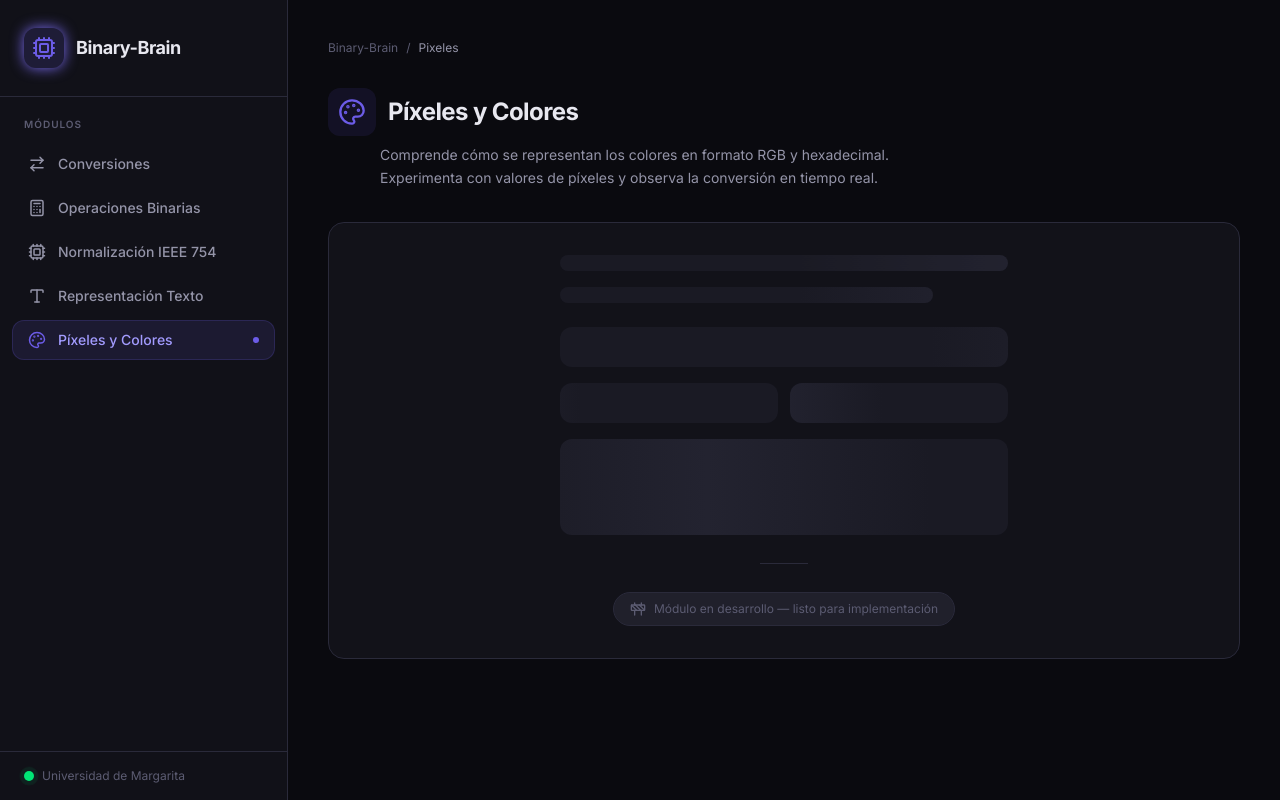
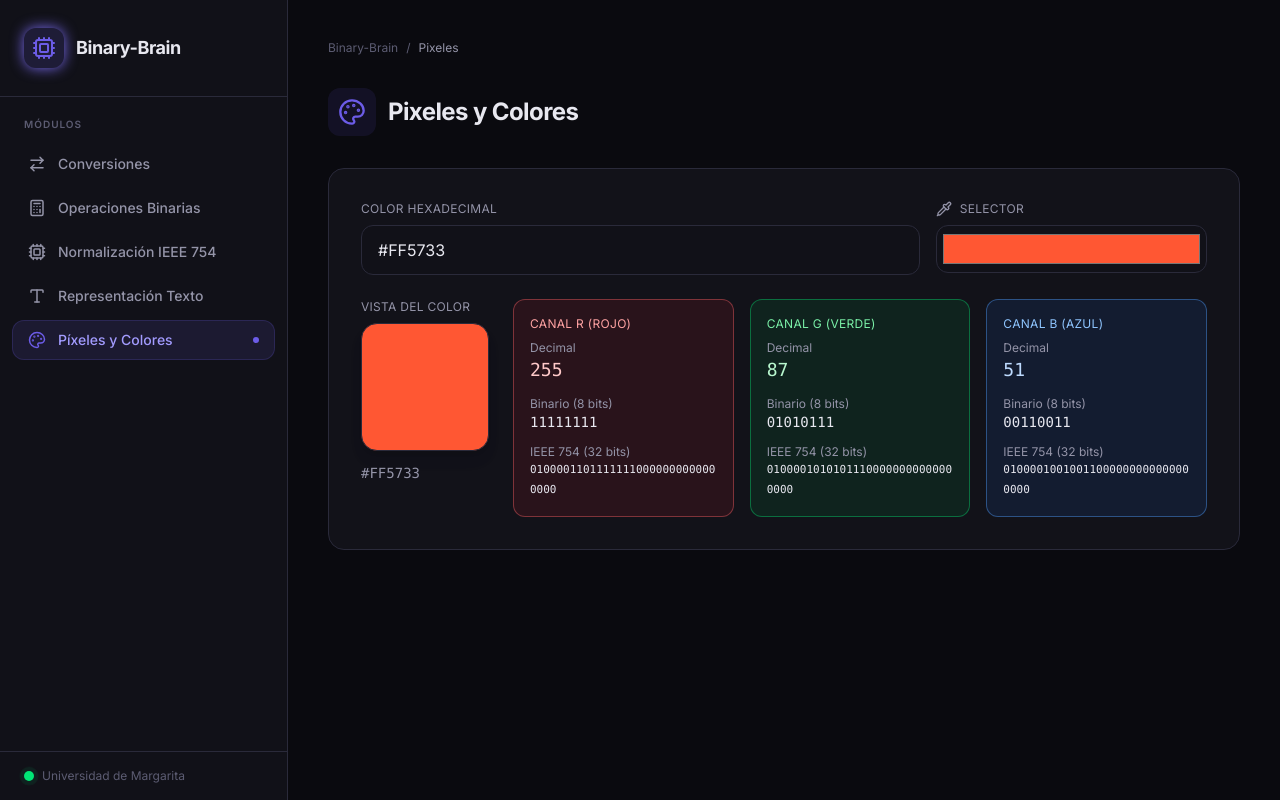
Before and after one commit to 0x-la1n/Binary-Brain, a React (Vite) app: page / in a window 1280 px wide. Both pictures are taken after a click on the button "Píxeles y Colores". Built offline with nearby package versions, Linux system fonts and the light colour scheme.

Commit message:
feat(modulo-pixeles): Implementar lógica de normalización de color hexadecimal y mejorar la interfaz de usuario con validación de entrada

```diff
--- a/src/components/modules/ModuloPixeles.jsx
+++ b/src/components/modules/ModuloPixeles.jsx
@@ -1,12 +1,202 @@
-import { Palette } from 'lucide-react';
-import PlaceholderModule from '../PlaceholderModule';
+import { useEffect, useMemo, useState } from 'react';
+import { Palette, Pipette } from 'lucide-react';
+
+function normalizeHex(value) {
+  const trimmed = value.trim();
+  if (!trimmed) {
+    return null;
+  }
+
+  const withHash = trimmed.startsWith('#') ? trimmed : `#${trimmed}`;
+  if (!/^#[0-9A-Fa-f]{6}$/.test(withHash)) {
+    return null;
+  }
+
+  return withHash.toUpperCase();
+}
+
+function hexToRgb(hex) {
+  return {
+    r: parseInt(hex.slice(1, 3), 16),
+    g: parseInt(hex.slice(3, 5), 16),
+    b: parseInt(hex.slice(5, 7), 16),
+  };
+}
+
+function toIEEE754Bits(value) {
+  const buffer = new ArrayBuffer(4);
+  const view = new DataView(buffer);
+  view.setFloat32(0, value, false);
+  return view.getUint32(0, false).toString(2).padStart(32, '0');
+}
+
+function buildChannelData(value) {
+  return {
+    decimal: value,
+    binary8: value.toString(2).padStart(8, '0'),
+    ieee754: toIEEE754Bits(value),
+  };
+}
 
 export default function ModuloPixeles() {
+  const [hexInput, setHexInput] = useState('#FF5733');
+  const [selectedColor, setSelectedColor] = useState('#FF5733');
+  const [error, setError] = useState('');
+
+  useEffect(() => {
+    const normalized = normalizeHex(hexInput);
+
+    if (!hexInput.trim()) {
+      setError('Ingresa un valor hexadecimal en formato #RRGGBB');
+      return;
+    }
+
+    if (!normalized) {
+      setError('Formato invalido. Usa #RRGGBB (ej: #FF5733)');
+      return;
+    }
+
+    setError('');
+    setSelectedColor(normalized);
+  }, [hexInput]);
+
+  const rgb = useMemo(() => hexToRgb(selectedColor), [selectedColor]);
+
+  const channels = useMemo(
+    () => [
+      {
+        key: 'R',
+        name: 'Rojo',
+        value: rgb.r,
+        styles: {
+          border: 'border-red-400/40',
+          bg: 'bg-red-500/10',
+          title: 'text-red-300',
+          value: 'text-red-200',
+        },
+      },
+      {
+        key: 'G',
+        name: 'Verde',
+        value: rgb.g,
+        styles: {
+          border: 'border-green-400/40',
+          bg: 'bg-green-500/10',
+          title: 'text-green-300',
+          value: 'text-green-200',
+        },
+      },
+      {
+        key: 'B',
+        name: 'Azul',
+        value: rgb.b,
+        styles: {
+          border: 'border-blue-400/40',
+          bg: 'bg-blue-500/10',
+          title: 'text-blue-300',
+          value: 'text-blue-200',
+        },
+      },
+    ],
+    [rgb.b, rgb.g, rgb.r],
+  );
+
   return (
-    <PlaceholderModule
-      icon={Palette}
-      title="Píxeles y Colores"
-      description="Comprende cómo se representan los colores en formato RGB y hexadecimal. Experimenta con valores de píxeles y observa la conversión en tiempo real."
-    />
+    <div className="animate-fade-in">
+      <div className="mb-8">
+        <div className="flex items-center gap-3 mb-2">
+          <div className="p-2.5 rounded-xl bg-accent-primary/10">
+            <Palette className="w-7 h-7 text-accent-primary" />
+          </div>
+          <h2 className="text-2xl font-bold tracking-tight text-text-primary">
+            Pixeles y Colores
+          </h2>
+        </div>
+      </div>
+
+      <div className="rounded-2xl border border-border bg-dark-700/50 backdrop-blur-sm p-6 md:p-8 transition-all duration-300 hover:border-accent-primary/20">
+        <div className="grid grid-cols-1 lg:grid-cols-3 gap-4 mb-6">
+          <label className="block lg:col-span-2">
+            <span className="text-xs uppercase tracking-wide text-text-secondary block mb-2">
+              Color Hexadecimal
+            </span>
+            <input
+              type="text"
+              value={hexInput}
+              onChange={(event) => setHexInput(event.target.value)}
+              placeholder="#FF5733"
+              className="w-full rounded-xl border border-border bg-dark-800 text-text-primary px-4 py-3 outline-none focus:border-accent-primary/70 focus:ring-2 focus:ring-accent-primary/20"
+            />
+          </label>
+
+          <label className="block">
+            <span className="text-xs uppercase tracking-wide text-text-secondary flex items-center gap-2 mb-2">
+              <Pipette className="w-4 h-4" />
+              Selector
+            </span>
+            <input
+              type="color"
+              value={selectedColor}
+              onChange={(event) => {
+                const next = event.target.value.toUpperCase();
+                setSelectedColor(next);
+                setHexInput(next);
+              }}
+              className="h-12 w-full rounded-xl border border-border bg-dark-800 p-1 cursor-pointer"
+            />
+          </label>
+        </div>
+
+        {error && <p className="text-sm text-red-400 mb-6">{error}</p>}
+
+        <div className="flex flex-col lg:flex-row gap-6 items-start">
+          <div className="w-full lg:w-auto">
+            <p className="text-xs uppercase tracking-wide text-text-secondary mb-2">
+              Vista del color
+            </p>
+            <div
+              className="w-32 h-32 rounded-2xl border border-border shadow-lg"
+              style={{ backgroundColor: selectedColor }}
+              aria-label="Color seleccionado"
+            />
+            <p className="mt-3 font-mono text-sm text-text-secondary">
+              {selectedColor}
+            </p>
+          </div>
+
+          <div className="flex-1 w-full grid grid-cols-1 xl:grid-cols-3 gap-4">
+            {channels.map((channel) => {
+              const data = buildChannelData(channel.value);
+
+              return (
+                <div
+                  key={channel.key}
+                  className={`rounded-xl border ${channel.styles.border} ${channel.styles.bg} p-4`}
+                >
+                  <p className={`text-xs uppercase tracking-wide mb-2 ${channel.styles.title}`}>
+                    Canal {channel.key} ({channel.name})
+                  </p>
+
+                  <p className="text-xs text-text-secondary">Decimal</p>
+                  <p className={`font-mono text-lg mb-3 ${channel.styles.value}`}>
+                    {data.decimal}
+                  </p>
+
+                  <p className="text-xs text-text-secondary">Binario (8 bits)</p>
+                  <p className="font-mono text-sm text-text-primary mb-3 break-all">
+                    {data.binary8}
+                  </p>
+
+                  <p className="text-xs text-text-secondary">IEEE 754 (32 bits)</p>
+                  <p className="font-mono text-[11px] leading-5 text-text-primary break-all">
+                    {data.ieee754}
+                  </p>
+                </div>
+              );
+            })}
+          </div>
+        </div>
+      </div>
+    </div>
   );
 }
```
